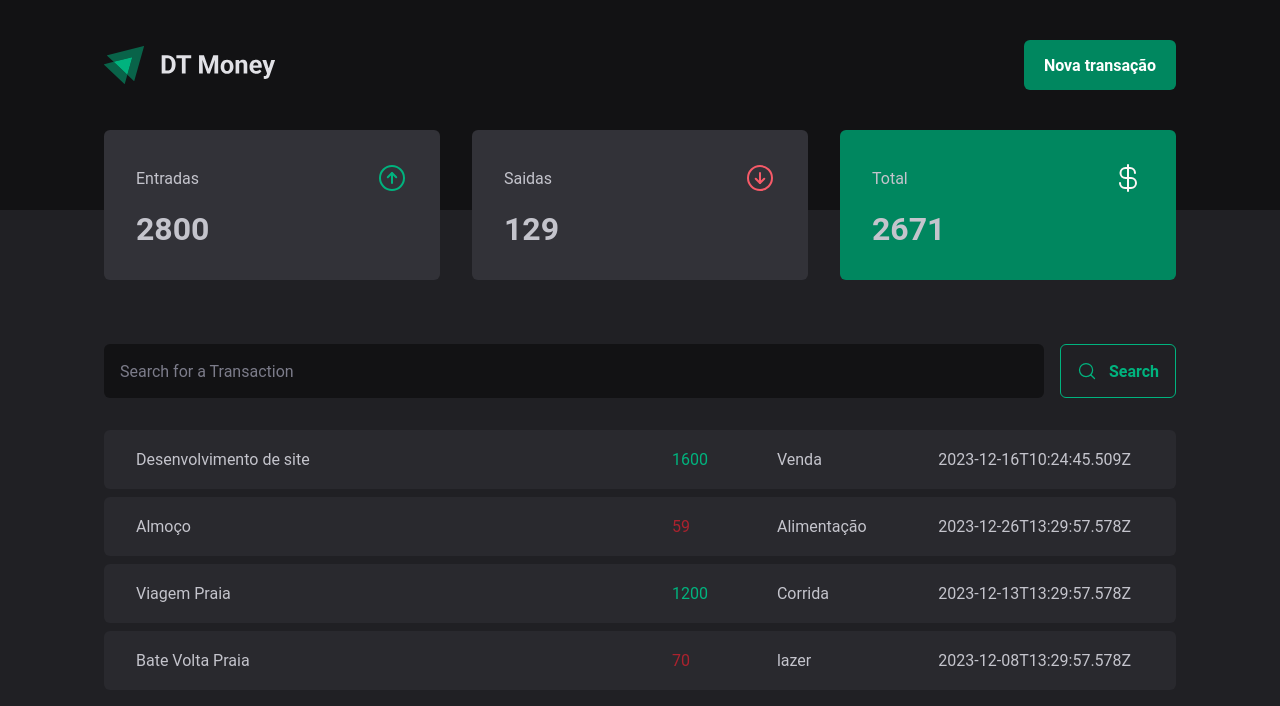
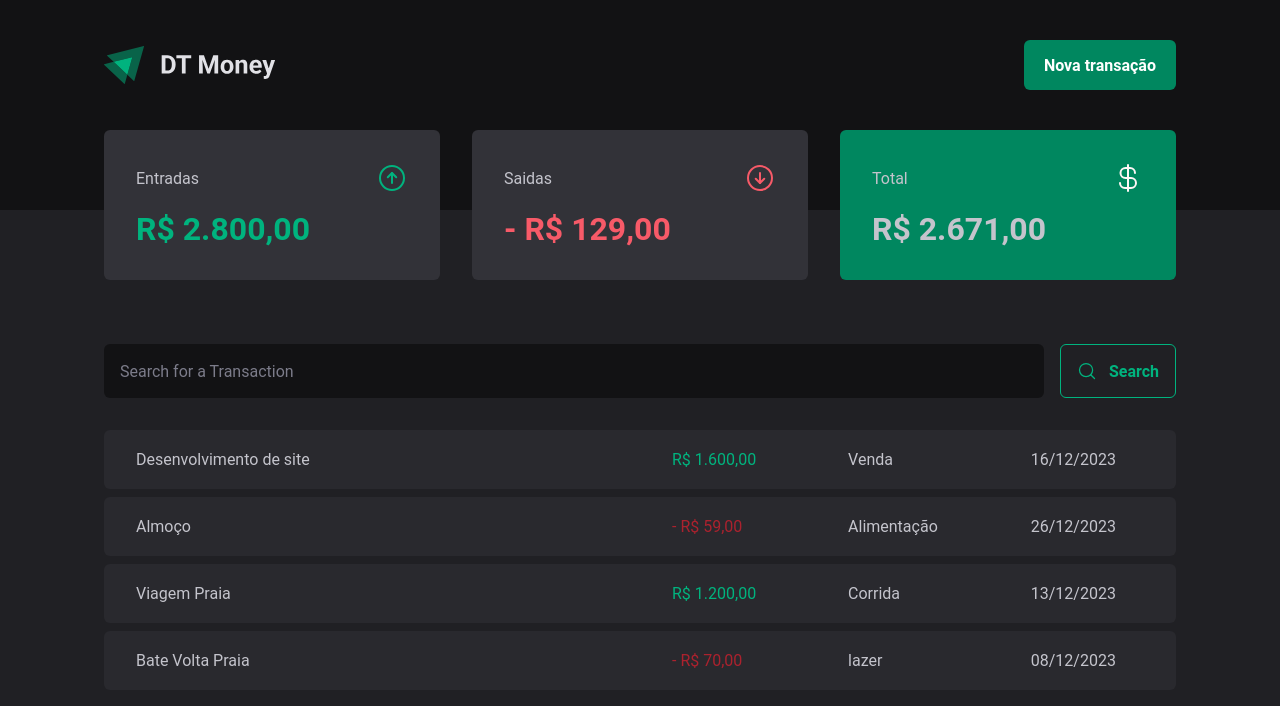
Before and after one commit to welitonwt/DT-Maney, a React (Vite) app: page / in a window 1280 px wide. Shown: the top 706 px of the page. Built offline with nearby package versions, Linux system fonts and the light colour scheme; data requests are answered from the project's data file.

Commit message:
format value complete

```diff
--- a/src/components/Summary/index.tsx
+++ b/src/components/Summary/index.tsx
@@ -2,6 +2,7 @@ import { ArrowCircleUp, ArrowCircleDown, CurrencyDollar } from 'phosphor-react'
 import { SummaryContainer, SummaryCard, SummaryCardTotal } from './styles'
 import { useContext } from 'react'
 import { TransactionsContext } from '../../contexts/TransactionsContext'
+import { priceFormatter } from '../../utils/formatter'
 
 export function Summary() {
   const { transactions } = useContext(TransactionsContext)
@@ -30,7 +31,9 @@ export function Summary() {
           <span>Entradas</span>
           <ArrowCircleUp size={32} color={'#00b37e'} />
         </header>
-        <strong>{summary.income}</strong>
+        <strong className="income">
+          {priceFormatter.format(summary.income)}
+        </strong>
       </SummaryCard>
 
       <SummaryCard>
@@ -38,7 +41,9 @@ export function Summary() {
           <span>Saidas</span>
           <ArrowCircleDown size={32} color={'#f75a68'} />
         </header>
-        <strong>{summary.outcome}</strong>
+        <strong className="outcome">
+          - {priceFormatter.format(summary.outcome)}
+        </strong>
       </SummaryCard>
 
       <SummaryCardTotal variant="positive">
@@ -46,7 +51,7 @@ export function Summary() {
           <span>Total</span>
           <CurrencyDollar size={32} color={'#fef6f6'} />
         </header>
-        <strong>{summary.total}</strong>
+        <strong>{priceFormatter.format(summary.total)}</strong>
       </SummaryCardTotal>
     </SummaryContainer>
   )
--- a/src/components/Summary/styles.ts
+++ b/src/components/Summary/styles.ts
@@ -30,6 +30,14 @@ export const SummaryCard = styled.div`
     margin-top: 1rem;
     font-size: 2rem;
   }
+
+  .income {
+    color: ${(props) => props.theme['green-300']};
+  }
+
+  .outcome {
+    color: ${(props) => props.theme['red-300']};
+  }
 `
 interface SummaryCardProps {
   variant?: 'positive' | 'negative'
--- a/src/pages/Transaction/index.tsx
+++ b/src/pages/Transaction/index.tsx
@@ -9,6 +9,7 @@ import {
   TransactionsTable,
 } from './styles'
 import { TransactionsContext } from '../../contexts/TransactionsContext'
+import { dateFormatter, priceFormatter } from '../../utils/formatter'
 
 export function Transaction() {
   const { transactions } = useContext(TransactionsContext)
@@ -28,12 +29,14 @@ export function Transaction() {
                   <td width="50%">{transaction.description}</td>
                   <td>
                     <PriceHighLight variant={transaction.type}>
-                      {' '}
-                      {transaction.price}{' '}
+                      {transaction.type === 'outcome' && '- '}
+                      {priceFormatter.format(transaction.price)}
                     </PriceHighLight>
                   </td>
                   <td>{transaction.category}</td>
-                  <td>{transaction.createdAt}</td>
+                  <td>
+                    {dateFormatter.format(new Date(transaction.createdAt))}
+                  </td>
                 </tr>
               )
             })}
--- /dev/null
+++ b/src/utils/formatter.ts
@@ -0,0 +1,6 @@
+export const dateFormatter = new Intl.DateTimeFormat('pt-BR')
+
+export const priceFormatter = new Intl.NumberFormat('pt-BR', {
+  style: 'currency',
+  currency: 'BRL',
+})
```
